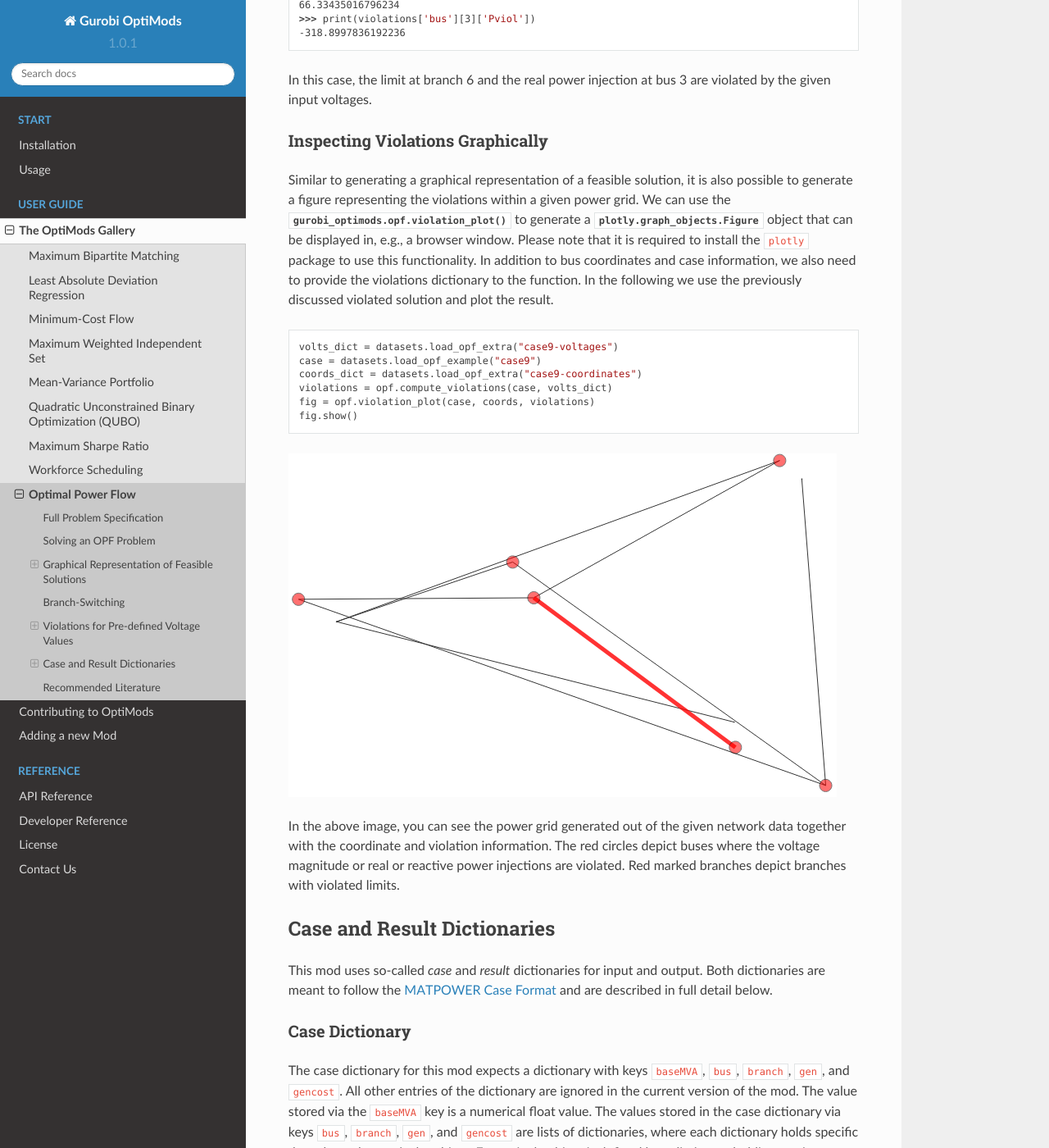
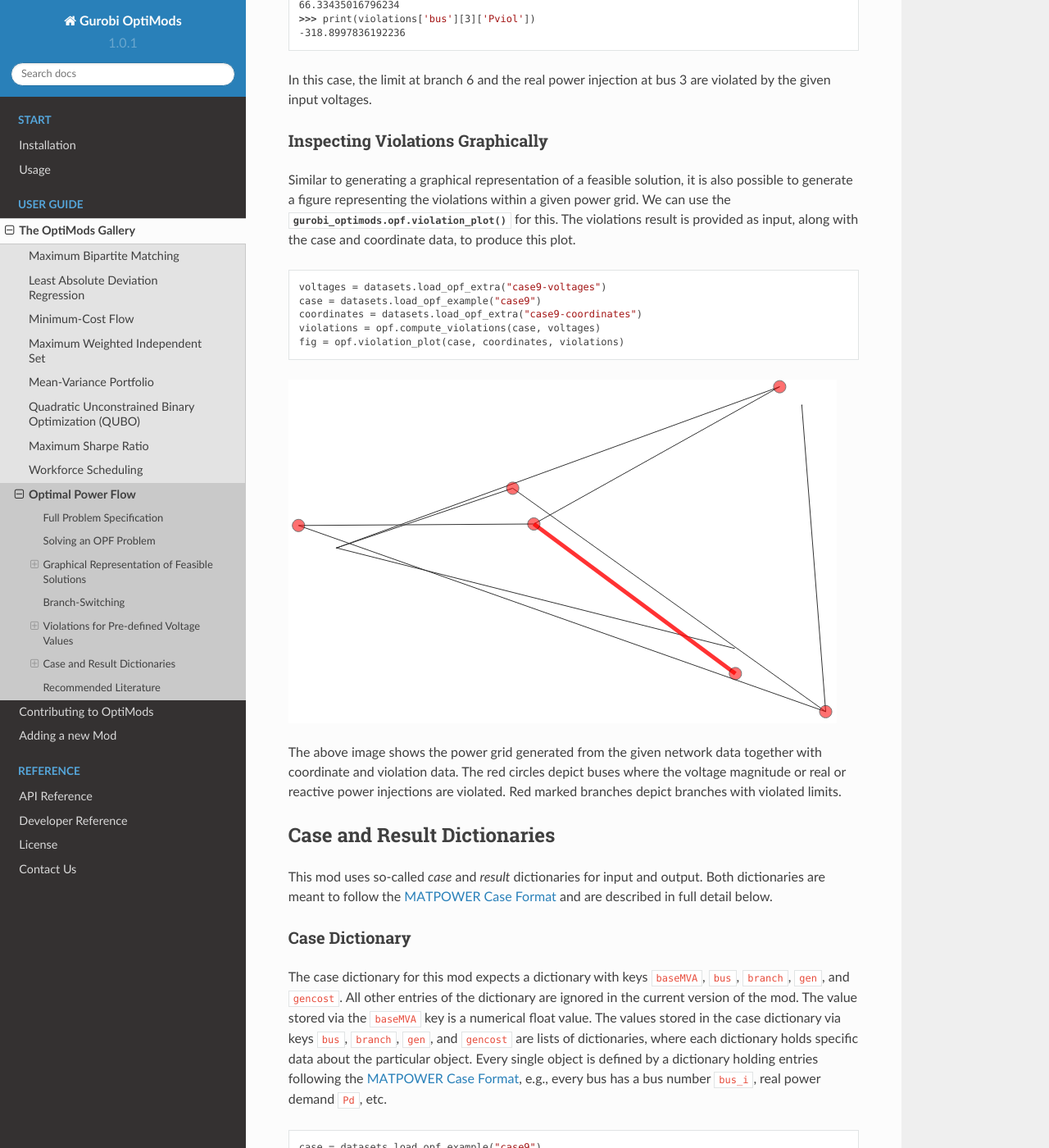
Before and after one commit to Gurobi/gurobi-optimods, a Sphinx documentation site: the page built from docs/source/mods/opf/opf.rst, in a window 1280 px wide and 1400 px high, scrolled down 6325 px. Shown: the whole window at 82% size. Built offline with Sphinx 7.4.7 and the Read the Docs theme 2.0.0, drawn with Linux system fonts in a browser that asks for light colours.

Commit message:
More copy edits

```diff
--- a/docs/source/mods/opf/opf.rst
+++ b/docs/source/mods/opf/opf.rst
@@ -322,20 +322,34 @@ violated by the given input voltages.
 Inspecting Violations Graphically
 ~~~~~~~~~~~~~~~~~~~~~~~~~~~~~~~~~
 
-Similar to generating a graphical representation of a feasible solution, it is also possible to generate a figure representing the violations within a given power grid. We can use the :func:`gurobi_optimods.opf.violation_plot` to generate a :class:`plotly.graph_objects.Figure` object that can be displayed in, e.g., a browser window. Please note that it is required to install the ``plotly`` package to use this functionality. In addition to bus coordinates and case information, we also need to provide the violations dictionary to the function. In the following we use the previously discussed violated solution and plot the result.
+Similar to generating a graphical representation of a feasible solution, it is
+also possible to generate a figure representing the violations within a given
+power grid. We can use the :func:`gurobi_optimods.opf.violation_plot` for this.
+The violations result is provided as input, along with the case and coordinate
+data, to produce this plot.
 
-.. code-block::
+.. testcode:: opf
 
-    volts_dict = datasets.load_opf_extra("case9-voltages")
+    voltages = datasets.load_opf_extra("case9-voltages")
     case = datasets.load_opf_example("case9")
-    coords_dict = datasets.load_opf_extra("case9-coordinates")
-    violations = opf.compute_violations(case, volts_dict)
-    fig = opf.violation_plot(case, coords, violations)
-    fig.show()
+    coordinates = datasets.load_opf_extra("case9-coordinates")
+    violations = opf.compute_violations(case, voltages)
+    fig = opf.violation_plot(case, coordinates, violations)
+
+.. testoutput:: opf
+    :hide:
+    :options: +NORMALIZE_WHITESPACE +ELLIPSIS
+
+    ...
+    Warning: branch # 7 has 'from' flow magnitude...
+    ...
 
 .. image:: ../figures/violations_opf.png
 
-In the above image, you can see the power grid generated out of the given network data together with the coordinate and violation information. The red circles depict buses where the voltage magnitude or real or reactive power injections are violated. Red marked branches depict branches with violated limits.
+The above image shows the power grid generated from the given network data
+together with coordinate and violation data. The red circles depict buses where
+the voltage magnitude or real or reactive power injections are violated. Red
+marked branches depict branches with violated limits.
 
 
 Case and Result Dictionaries
```
